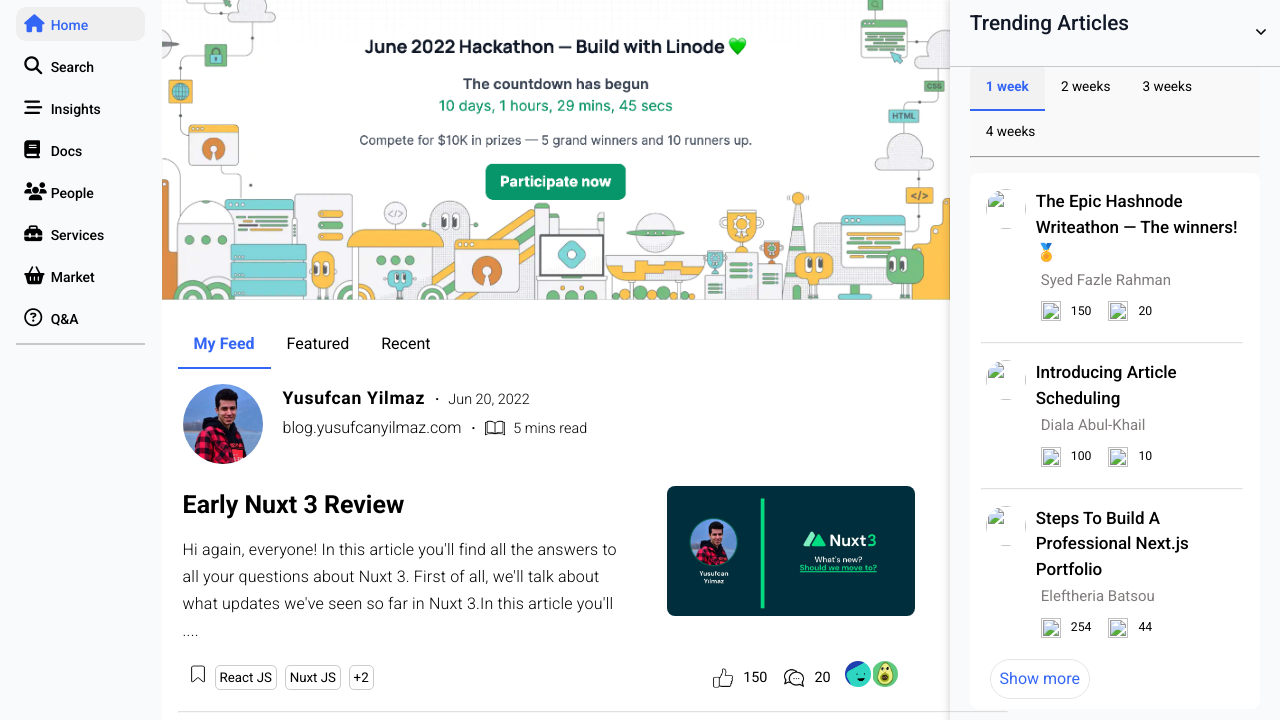
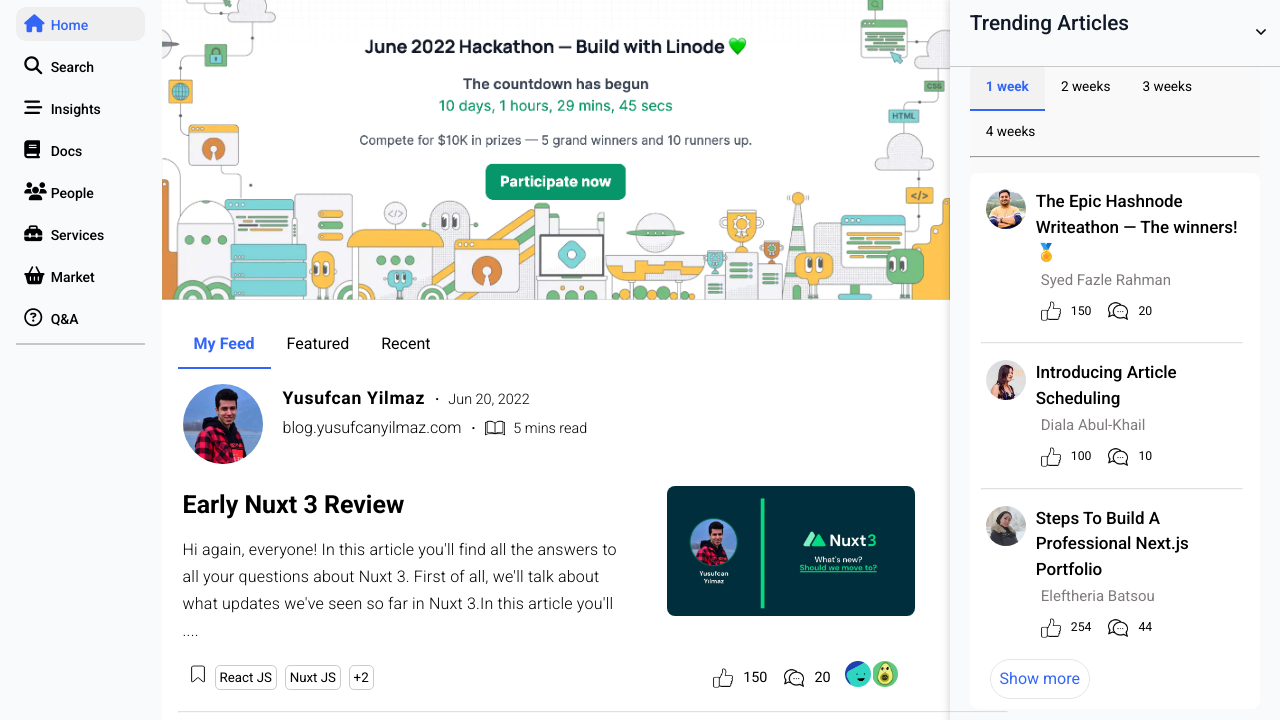
Before and after one commit to Spactmen/hashnodeclone, a plain HTML site: page index.html in a window 1280 px wide. Shown: the part 73-793 px from the top of the page. Drawn offline with nearby package versions, Linux system fonts and the light colour scheme; files whose address does not match are found by name.

Commit message:
Update index.html

```diff
--- a/index.html
+++ b/index.html
@@ -558,7 +558,7 @@
                                 <div class="mm-1">
                                     <div class="mm-1-left">
                                         <div class="human-img">
-                                            <img src="./images/mm-img-1.webp" class="human-pic">
+                                            <img src="./mm-img-1.webp" class="human-pic">
                                         </div>
                                         <div class="human-data">
                                             <div class="human-bio">
@@ -569,7 +569,7 @@
                                             <div class="human-blog">
                                                 <a class="human-web">lo-victoria.com</a>
                                                 <span class="dot">.</span>
-                                                <img class="book-img" src="./images/book.png">
+                                                <img class="book-img" src="./book.png">
                                                 <a class="human-time">4 mins read</a>
                                             </div>
                                         </div>
@@ -591,13 +591,13 @@
 
                                     </div>
                                     <div class="human-text-photo">
-                                        <img src="./images/jsimg.webp" class="human-text-img">
+                                        <img src="./jsimg.webp" class="human-text-img">
                                     </div>
                                 </div>
                                 <div class="mm-3">
                                     <div class="mm3-left">
                                         <div class="bookmarks-div">
-                                            <img class="bookmark-img" src="./images/ribbon.png">
+                                            <img class="bookmark-img" src="./ribbon.png">
                                         </div>
                                         <div class="tags-div">
                                             <button class="main-ened-btn">React JS</button>
@@ -609,22 +609,22 @@
                                     <div class="mm3-right">
                                         <div class="likes">
                                             <div class="like">
-                                                <img src="./images/like.png" class="i-img">
+                                                <img src="./like.png" class="i-img">
                                                 <span>150</span>
                                             </div>
                                             <div class="comment">
-                                                <img src="./images/bubble-chat.png" class="i-img" alt="">
+                                                <img src="./bubble-chat.png" class="i-img" alt="">
                                                 <span>20</span>
                                             </div>
                                             <a class="images">
                                                 <div class="img1-div">
                                                     <span class="img1-span">
-                                                        <img class="img1-img" src="./images/img1-img.webp">
+                                                        <img class="img1-img" src="./img1-img.webp">
                                                     </span>
                                                 </div>
                                                 <div class="img2-div">
                                                     <span class="img1-span">
-                                                        <img class="img2-img" src="./images/img2-img.jpeg">
+                                                        <img class="img2-img" src="./img2-img.jpeg">
                                                     </span>
                                                 </div>
                                             </a>
@@ -658,7 +658,7 @@
                                     <div class="persons">
                                         <div class="person-1">
                                             <div class="pp-img">
-                                                <img src="./images/right-profile.webp" class="profile-pic">
+                                                <img src="./right-profile.webp" class="profile-pic">
                                             </div>
                                             <div class="pp-data">
                                                 <h3 class="head">The Epic Hashnode</h3>
@@ -666,11 +666,11 @@
                                                 <p class="pp-name">Syed Fazle Rahman</p>
                                                 <div class="likes">
                                                     <div class="like">
-                                                        <img src="./images/like.png" class="i-img">
+                                                        <img src="./like.png" class="i-img">
                                                         <span>150</span>
                                                     </div>
                                                     <div class="comment">
-                                                        <img src="./images/bubble-chat.png" class="i-img" alt="">
+                                                        <img src="./bubble-chat.png" class="i-img" alt="">
                                                         <span>20</span>
                                                     </div>
                                                 </div>
@@ -680,7 +680,7 @@
 
                                         <div class="person-1">
                                             <div class="pp-img">
-                                                <img src="./images/ppimg2.webp" class="profile-pic">
+                                                <img src="./ppimg2.webp" class="profile-pic">
                                             </div>
                                             <div class="pp-data">
                                                 <h3 class="head"> Introducing Article Scheduling</h3>
@@ -688,11 +688,11 @@
                                                 <p class="pp-name">Diala Abul-Khail</p>
                                                 <div class="likes">
                                                     <div class="like">
-                                                        <img src="./images/like.png" class="i-img">
+                                                        <img src="./like.png" class="i-img">
                                                         <span>100</span>
                                                     </div>
                                                     <div class="comment">
-                                                        <img src="./images/bubble-chat.png" class="i-img" alt="">
+                                                        <img src="./bubble-chat.png" class="i-img" alt="">
                                                         <span>10</span>
                                                     </div>
                                                 </div>
@@ -703,7 +703,7 @@
 
                                         <div class="person-1">
                                             <div class="pp-img">
-                                                <img src="./images/ppimg3.webp" class="profile-pic">
+                                                <img src="./ppimg3.webp" class="profile-pic">
                                             </div>
                                             <div class="pp-data">
                                                 <h2 class="head">Steps To Build A Professional Next.js Portfolio</h2>
@@ -711,11 +711,11 @@
                                                 <p class="pp-name">Eleftheria Batsou</p>
                                                 <div class="likes">
                                                     <div class="like">
-                                                        <img src="./images/like.png" class="i-img">
+                                                        <img src="./like.png" class="i-img">
                                                         <span>254</span>
                                                     </div>
                                                     <div class="comment">
-                                                        <img src="./images/bubble-chat.png" class="i-img" alt="">
+                                                        <img src="./bubble-chat.png" class="i-img" alt="">
                                                         <span>44</span>
                                                     </div>
                                                 </div>
@@ -732,7 +732,7 @@
                                     <div class="persons">
                                         <div class="person-1">
                                             <div class="pp-img">
-                                                <img src="./images/ppimg2.webp" class="profile-pic">
+                                                <img src="./ppimg2.webp" class="profile-pic">
                                             </div>
                                             <div class="pp-data">
                                                 <h3 class="head"> Introducing Article Scheduling</h3>
@@ -740,11 +740,11 @@
                                                 <p class="pp-name">Diala Abul-Khail</p>
                                                 <div class="likes">
                                                     <div class="like">
-                                                        <img src="./images/like.png" class="i-img">
+                                                        <img src="./like.png" class="i-img">
                                                         <span>100</span>
                                                     </div>
                                                     <div class="comment">
-                                                        <img src="./images/bubble-chat.png" class="i-img" alt="">
+                                                        <img src="./bubble-chat.png" class="i-img" alt="">
                                                         <span>10</span>
                                                     </div>
                                                 </div>
@@ -755,18 +755,18 @@
 
                                         <div class="person-1">
                                             <div class="pp-img">
-                                                <img src="./images/ppimg3.webp" class="profile-pic">
+                                                <img src="./ppimg3.webp" class="profile-pic">
                                             </div>
                                             <div class="pp-data">
                                                 <h2 class="head">Steps To Build A Professional Next.js Portfolio</h2>
                                                 <p class="pp-name">Eleftheria Batsou</p>
                                                 <div class="likes">
                                                     <div class="like">
-                                                        <img src="./images/like.png" class="i-img">
+                                                        <img src="./like.png" class="i-img">
                                                         <span>254</span>
                                                     </div>
                                                     <div class="comment">
-                                                        <img src="./images/bubble-chat.png" class="i-img" alt="">
+                                                        <img src="./bubble-chat.png" class="i-img" alt="">
                                                         <span>44</span>
                                                     </div>
                                                 </div>
@@ -775,7 +775,7 @@
                                         <hr class="p-hr">
                                         <div class="person-1">
                                             <div class="pp-img">
-                                                <img src="./images/right-profile.webp" class="profile-pic">
+                                                <img src="./right-profile.webp" class="profile-pic">
                                             </div>
                                             <div class="pp-data">
                                                 <h3 class="head">The Epic Hashnode</h3>
@@ -783,11 +783,11 @@
                                                 <p class="pp-name">Syed Fazle Rahman</p>
                                                 <div class="likes">
                                                     <div class="like">
-                                                        <img src="./images/like.png" class="i-img">
+                                                        <img src="./like.png" class="i-img">
                                                         <span>150</span>
                                                     </div>
                                                     <div class="comment">
-                                                        <img src="./images/bubble-chat.png" class="i-img" alt="">
+                                                        <img src="./bubble-chat.png" class="i-img" alt="">
                                                         <span>20</span>
                                                     </div>
                                                 </div>
@@ -804,7 +804,7 @@
                                     <div class="persons">
                                         <div class="person-1">
                                             <div class="pp-img">
-                                                <img src="./images/right-profile.webp" class="profile-pic">
+                                                <img src="./right-profile.webp" class="profile-pic">
                                             </div>
                                             <div class="pp-data">
                                                 <h3 class="head">The Epic Hashnode</h3>
@@ -812,11 +812,11 @@
                                                 <p class="pp-name">Syed Fazle Rahman</p>
                                                 <div class="likes">
                                                     <div class="like">
-                                                        <img src="./images/like.png" class="i-img">
+                                                        <img src="./like.png" class="i-img">
                                                         <span>150</span>
                                                     </div>
                                                     <div class="comment">
-                                                        <img src="./images/bubble-chat.png" class="i-img" alt="">
+                                                        <img src="./bubble-chat.png" class="i-img" alt="">
                                                         <span>20</span>
                                                     </div>
                                                 </div>
@@ -825,7 +825,7 @@
                                         <hr class="p-hr">
                                         <div class="person-1">
                                             <div class="pp-img">
-                                                <img src="./images/ppimg3.webp" class="profile-pic">
+                                                <img src="./ppimg3.webp" class="profile-pic">
                                             </div>
                                             <div class="pp-data">
                                                 <h2 class="head">Steps To Build A Professional Next.js Portfolio</h2>
@@ -833,11 +833,11 @@
                                                 <p class="pp-name">Eleftheria Batsou</p>
                                                 <div class="likes">
                                                     <div class="like">
-                                                        <img src="./images/like.png" class="i-img">
+                                                        <img src="./like.png" class="i-img">
                                                         <span>254</span>
                                                     </div>
                                                     <div class="comment">
-                                                        <img src="./images/bubble-chat.png" class="i-img" alt="">
+                                                        <img src="./bubble-chat.png" class="i-img" alt="">
                                                         <span>44</span>
                                                     </div>
                                                 </div>
@@ -846,7 +846,7 @@
                                         <hr class="p-hr">
                                         <div class="person-1">
                                             <div class="pp-img">
-                                                <img src="./images/ppimg2.webp" class="profile-pic">
+                                                <img src="./ppimg2.webp" class="profile-pic">
                                             </div>
                                             <div class="pp-data">
                                                 <h3 class="head"> Introducing Article Scheduling</h3>
@@ -854,11 +854,11 @@
                                                 <p class="pp-name">Diala Abul-Khail</p>
                                                 <div class="likes">
                                                     <div class="like">
-                                                        <img src="./images/like.png" class="i-img">
+                                                        <img src="./like.png" class="i-img">
                                                         <span>100</span>
                                                     </div>
                                                     <div class="comment">
-                                                        <img src="./images/bubble-chat.png" class="i-img" alt="">
+                                                        <img src="./bubble-chat.png" class="i-img" alt="">
                                                         <span>10</span>
                                                     </div>
                                                 </div>
@@ -875,7 +875,7 @@
                                     <div class="persons">
                                         <div class="person-1">
                                             <div class="pp-img">
-                                                <img src="./images/right-profile.webp" class="profile-pic">
+                                                <img src="./right-profile.webp" class="profile-pic">
                                             </div>
                                             <div class="pp-data">
                                                 <h3 class="head">The Epic Hashnode</h3>
@@ -883,11 +883,11 @@
                                                 <p class="pp-name">Syed Fazle Rahman</p>
                                                 <div class="likes">
                                                     <div class="like">
-                                                        <img src="./images/like.png" class="i-img">
+                                                        <img src="./like.png" class="i-img">
                                                         <span>150</span>
                                                     </div>
                                                     <div class="comment">
-                                                        <img src="./images/bubble-chat.png" class="i-img" alt="">
+                                                        <img src="./bubble-chat.png" class="i-img" alt="">
                                                         <span>20</span>
                                                     </div>
                                                 </div>
@@ -897,7 +897,7 @@
 
                                         <div class="person-1">
                                             <div class="pp-img">
-                                                <img src="./images/ppimg2.webp" class="profile-pic">
+                                                <img src="./ppimg2.webp" class="profile-pic">
                                             </div>
                                             <div class="pp-data">
                                                 <h3 class="head"> Introducing Article Scheduling</h3>
@@ -905,11 +905,11 @@
                                                 <p class="pp-name">Diala Abul-Khail</p>
                                                 <div class="likes">
                                                     <div class="like">
-                                                        <img src="./images/like.png" class="i-img">
+                                                        <img src="./like.png" class="i-img">
                                                         <span>100</span>
                                                     </div>
                                                     <div class="comment">
-                                                        <img src="./images/bubble-chat.png" class="i-img" alt="">
+                                                        <img src="./bubble-chat.png" class="i-img" alt="">
                                                         <span>10</span>
                                                     </div>
                                                 </div>
@@ -920,7 +920,7 @@
 
                                         <div class="person-1">
                                             <div class="pp-img">
-                                                <img src="./images/ppimg3.webp" class="profile-pic">
+                                                <img src="./ppimg3.webp" class="profile-pic">
                                             </div>
                                             <div class="pp-data">
                                                 <h2 class="head">Steps To Build A Professional Next.js Portfolio</h2>
@@ -928,11 +928,11 @@
                                                 <p class="pp-name">Eleftheria Batsou</p>
                                                 <div class="likes">
                                                     <div class="like">
-                                                        <img src="./images/like.png" class="i-img">
+                                                        <img src="./like.png" class="i-img">
                                                         <span>254</span>
                                                     </div>
                                                     <div class="comment">
-                                                        <img src="./images/bubble-chat.png" class="i-img" alt="">
+                                                        <img src="./bubble-chat.png" class="i-img" alt="">
                                                         <span>44</span>
                                                     </div>
                                                 </div>
@@ -969,7 +969,7 @@
                                     <div class="content">
                                         <div class="data-1">
                                             <div class="data-1-div">
-                                                <img class="data-1-img" src="./images/data1img.webp">
+                                                <img class="data-1-img" src="./data1img.webp">
                                             </div>
                                             <div class="data-1-content">
                                                 <h2 class="head-1">#2Articles1Week Challenge</h2>
@@ -980,7 +980,7 @@
                                         <hr class="data-hr">
                                         <div class="data-1">
                                             <div class="data-1-div">
-                                                <img class="data-1-img" src="./images/women-tech.png">
+                                                <img class="data-1-img" src="./women-tech.png">
                                             </div>
                                             <div class="data-1-content">
                                                 <h2 class="head-1">#2Articles1Week Challenge</h2>
@@ -993,7 +993,7 @@
 
                                         <div class="data-1">
                                             <div class="data-1-div">
-                                                <img class="data-1-img" src="./images/bulbimg.png">
+                                                <img class="data-1-img" src="./bulbimg.png">
                                             </div>
                                             <div class="data-1-content">
                                                 <h2 class="head-1">Crazy Blogger</h2>
@@ -1006,7 +1006,7 @@
 
                                         <div class="data-1">
                                             <div class="data-1-div">
-                                                <img class="data-1-img" src="./images/data1img.webp">
+                                                <img class="data-1-img" src="./data1img.webp">
                                             </div>
                                             <div class="data-1-content">
                                                 <h2 class="head-1">#WomenWhoTech</h2>
```
